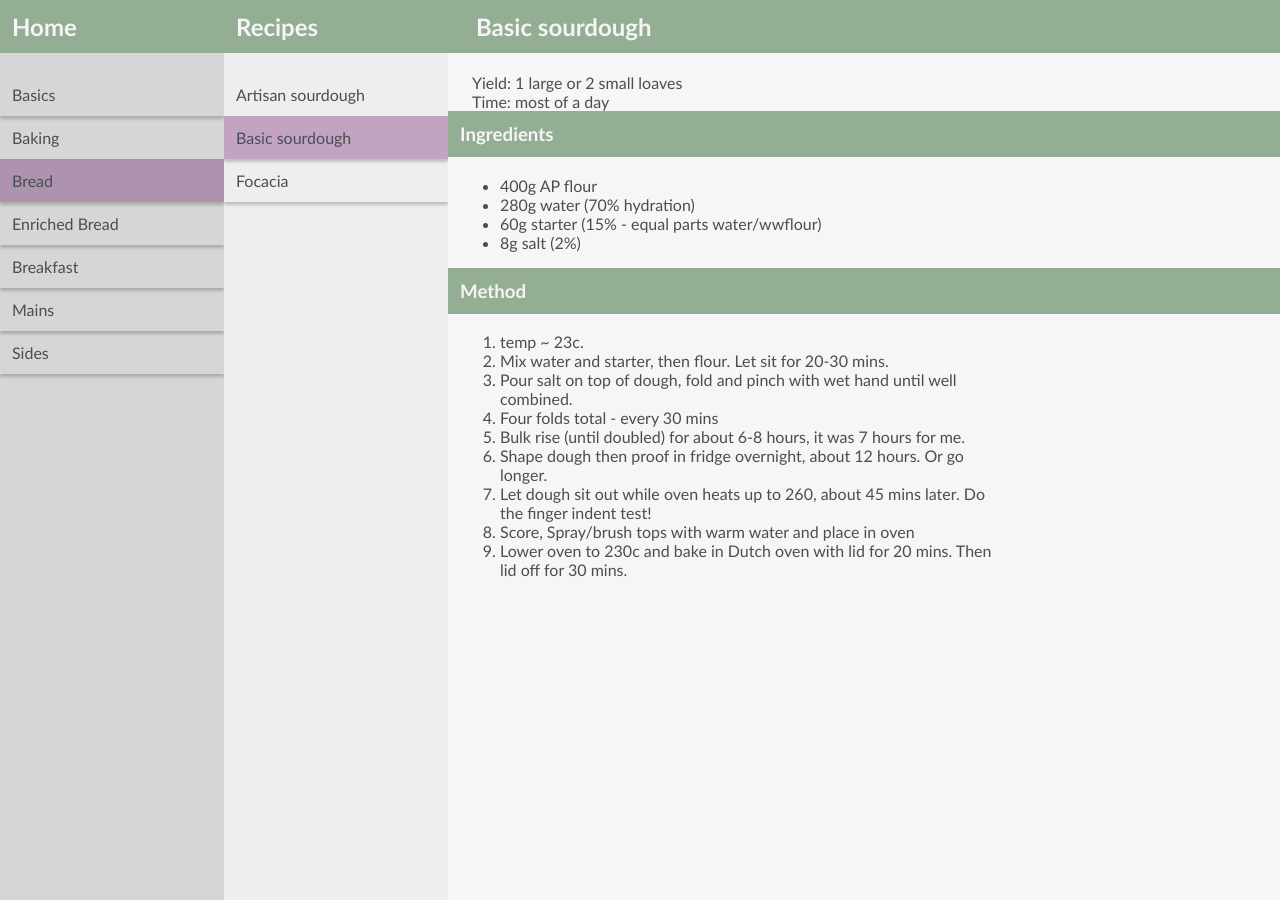
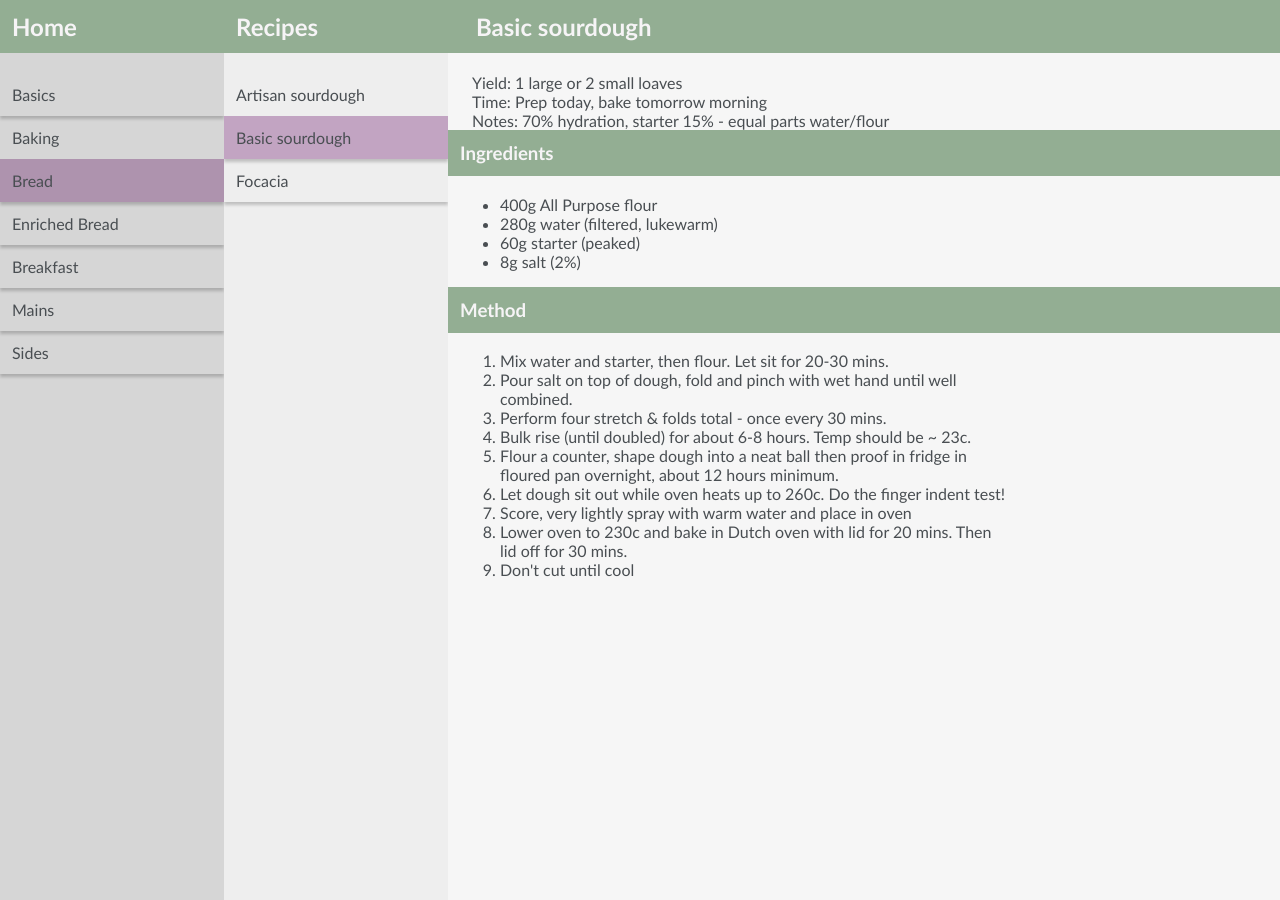
Before and after one commit to slfed/recipes, a Jekyll site: the page built from _recipes/bread/basic-sourdough.md, in a window 1280 px wide. Built offline with Jekyll 4.4.1, drawn with Linux system fonts in a browser that asks for light colours.

Commit message:
sourdough basics

```diff
--- a/_recipes/bread/basic-sourdough.md
+++ b/_recipes/bread/basic-sourdough.md
@@ -3,22 +3,21 @@ layout: recipe
 title: Basic sourdough
 source:
 yield: 1 large or 2 small loaves
-time: most of a day
-notes:
+time: Prep today, bake tomorrow morning
+notes: 70% hydration, starter 15% - equal parts water/flour
 ingredients:
-- 400g AP flour
-- 280g water (70% hydration)
-- 60g starter (15% - equal parts water/wwflour)
+- 400g All Purpose flour
+- 280g water (filtered, lukewarm)
+- 60g starter (peaked)
 - 8g salt (2%)
-
 method:
-- temp ~ 23c.
 - Mix water and starter, then flour. Let sit for 20-30 mins.
 - Pour salt on top of dough, fold and pinch with wet hand until well combined.
-- Four folds total - every 30 mins
-- Bulk rise (until doubled) for about 6-8 hours, it was 7 hours for me.
-- Shape dough then proof in fridge overnight, about 12 hours. Or go longer.
-- Let dough sit out while oven heats up to 260, about 45 mins later. Do the finger indent test!
-- Score, Spray/brush tops with warm water and place in oven
+- Perform four stretch & folds total - once every 30 mins.
+- Bulk rise (until doubled) for about 6-8 hours. Temp should be ~ 23c.
+- Flour a counter, shape dough into a neat ball then proof in fridge in floured pan overnight, about 12 hours minimum.
+- Let dough sit out while oven heats up to 260c. Do the finger indent test!
+- Score, very lightly spray with warm water and place in oven
 - Lower oven to 230c and bake in Dutch oven with lid for 20 mins. Then lid off for 30 mins.
+- Don't cut until cool
 ---
```
